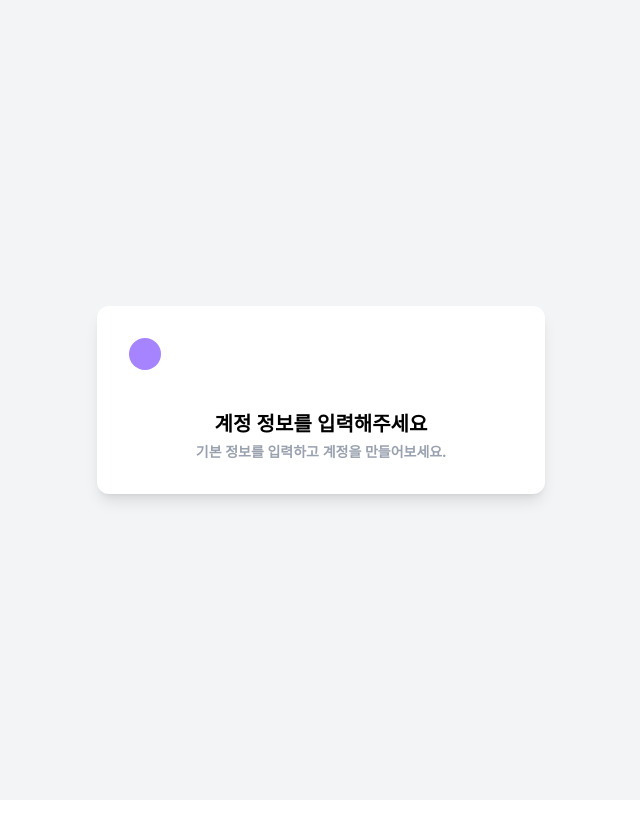
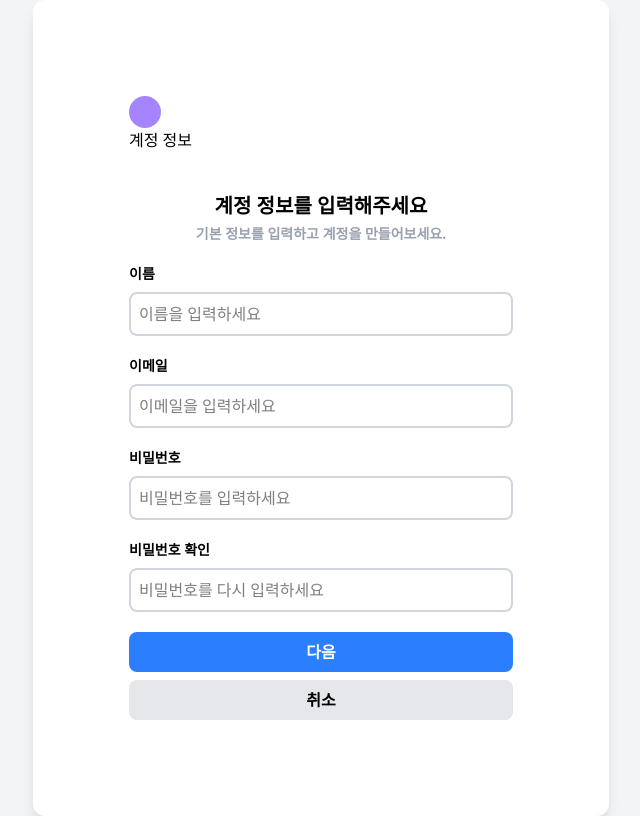
Before and after one commit to JinoPeanut/chat-system, a Next.js app: page /signup in a window 1280 px wide. Shown: the whole page, without its empty margins (319-959 px from the left). Built offline with nearby package versions, Linux system fonts and the light colour scheme.

Commit message:
회원가입 1단계 UI완성 및 입력검증 로직 추가

```diff
--- /dev/null
+++ b/app/(public)/signup/_components/AccountAddInfo.tsx
@@ -0,0 +1,7 @@
+export default function AccoutAddInfo() {
+    return (
+        <div>
+            계정 추가 입력
+        </div>
+    )
+}
--- /dev/null
+++ b/app/(public)/signup/_components/AccountInfo.tsx
@@ -0,0 +1,83 @@
+type AccountInfoProps = {
+    form: {
+        name: string,
+        email: string,
+        password: string,
+        confirmPassword: string,
+    };
+
+    error: {
+        name: string,
+        email: string,
+        password: string,
+        confirmPassword: string,
+    };
+
+    onChange: (key: "name" | "email" | "password" | "confirmPassword", value: string) => void;
+    onNext: () => void,
+    onBlurConfirmPassword: () => void,
+}
+
+const accountFields = [
+    { key: "name", label: "이름", type: "text", placeholder: "이름을 입력하세요" },
+    { key: "email", label: "이메일", type: "email", placeholder: "이메일을 입력하세요" },
+    { key: "password", label: "비밀번호", type: "password", placeholder: "비밀번호를 입력하세요" },
+    { key: "confirmPassword", label: "비밀번호 확인", type: "password", placeholder: "비밀번호를 다시 입력하세요" },
+] as const;
+
+
+export default function AccountInfo({ form, error, onChange, onNext, onBlurConfirmPassword }: AccountInfoProps) {
+
+    return (
+        <>
+            {/* 상단 설명 */}
+            <div className="flex flex-col gap-1 items-center justify-center mt-10 mb-5">
+                <h2 className="text-xl font-bold">
+                    계정 정보를 입력해주세요
+                </h2>
+                <p className="text-sm text-gray-400 font-bold">
+                    기본 정보를 입력하고 계정을 만들어보세요.
+                </p>
+            </div>
+
+            {/* 정보입력칸 */}
+            <div className="flex flex-col gap-5 mb-5">
+                {accountFields.map((field) => {
+                    return (
+                        <div key={field.key}>
+                            <div className="flex flex-col gap-2">
+                                <label className="text-sm font-bold">{field.label}</label>
+                                <input
+                                    type={field.type}
+                                    value={form[field.key]}
+                                    onChange={(e) => onChange(field.key, e.target.value)}
+                                    onBlur={field.key === "confirmPassword" ? onBlurConfirmPassword : undefined}
+                                    placeholder={field.placeholder}
+                                    className="w-full border-2 border-gray-300 rounded-lg p-2"
+                                />
+                                {error[field.key] && (<p className="text-sm text-red-500">{error[field.key]}</p>)}
+                            </div>
+                        </div>
+                    )
+                })}
+            </div>
+
+            {/* 버튼 영역 */}
+            <div className="flex flex-col gap-2">
+                <button
+                    onClick={onNext}
+                    className="w-full bg-blue-500 rounded-lg text-white font-bold py-2
+                            hover:bg-blue-400 cursor-pointer"
+                >
+                    다음
+                </button>
+                <button
+                    className="w-full bg-gray-200 rounded-lg font-bold py-2
+                            hover:bg-gray-300 cursor-pointer"
+                >
+                    취소
+                </button>
+            </div>
+        </>
+    )
+}
--- /dev/null
+++ b/app/(public)/signup/_components/SignupStep.tsx
@@ -0,0 +1,14 @@
+type SignupStepProps = {
+    step: 1 | 2 | 3;
+}
+
+export default function SignupStep({ step }: SignupStepProps) {
+    return (
+        <div>
+            <div className="rounded-full w-[2rem] h-[2rem] bg-violet-400">
+
+            </div>
+            <p>계정 정보</p>
+        </div>
+    )
+}
--- a/app/(public)/signup/page.tsx
+++ b/app/(public)/signup/page.tsx
@@ -1,28 +1,172 @@
+"use client"
+
+import { useState } from "react";
+import AccountInfo from "./_components/AccountInfo";
+import AccoutAddInfo from "./_components/AccountAddInfo";
+import SignupStep from "./_components/SignupStep";
+
 export default function SignUp() {
+
+    const [step, setStep] = useState(1);
+    const [form, setForm] = useState({
+        email: "",
+        password: "",
+        confirmPassword: "",
+        name: "",
+        department: "",
+        position: "",
+        inviteCode: "",
+    });
+
+    const [error, setError] = useState({
+        email: "",
+        password: "",
+        confirmPassword: "",
+        name: "",
+        department: "",
+        position: "",
+        inviteCode: "",
+    });
+
+    const validateField = (key: keyof typeof form, value: string, nextForm: typeof form) => {
+        switch (key) {
+            case "name":
+                if (value === "") return "";
+
+                if (!/^[ㄱ-ㅎㅏ-ㅣ가-힣\s]+$/.test(value)) {
+                    return "이름은 한글만 입력할 수 있습니다";
+                }
+                return "";
+
+            case "email":
+                if (value === "") return "";
+
+                if (/[가-힣ㄱ-ㅎㅏ-ㅣ]/.test(value)) {
+                    return "이메일에는 한글을 사용할 수 없습니다";
+                }
+                return "";
+
+            case "password":
+                if (value === "") return "";
+                return "";
+
+            case "confirmPassword":
+                if (value === "") return "";
+                return "";
+
+            default:
+                return "";
+        }
+    }
+
+    const handleChange = (key: keyof typeof form, value: string) => {
+        setForm((prev) => ({
+            ...prev,
+            [key]: value,
+        }))
+
+        const errorMessage = validateField(key, value, {
+            ...form,
+            [key]: value,
+        })
+
+        setError((prev) => ({
+            ...prev,
+            [key]: errorMessage,
+        }))
+    }
+
+    // 비밀번호 확인 검사
+    const validateConfirmPassword = () => {
+        if (!form.confirmPassword.trim()) return;
+
+        setError((prev) => ({
+            ...prev,
+            confirmPassword:
+                form.confirmPassword !== form.password
+                    ? "비밀번호가 일치하지 않습니다."
+                    : "",
+        }));
+    };
+
+    // 회원가입 검사 함수
+    const validateAccountForm = () => {
+        const newErrors = {
+            name: !form.name.trim()
+                ? "이름을 입력해주세요."
+                : !/^[ㄱ-ㅎㅏ-ㅣ가-힣\s]+$/.test(form.name)
+                    ? "이름은 한글만 입력할 수 있습니다."
+                    : "",
+
+            email: !form.email.trim()
+                ? "이메일을 입력해주세요."
+                : !/^[^\s@]+@[^\s@]+\.[^\s@]+$/.test(form.email)
+                    ? "올바른 이메일 형식을 입력해주세요."
+                    : "",
+
+            password: !form.password.trim()
+                ? "비밀번호를 입력해주세요."
+                : !/^(?=.*[a-z])(?=.*[A-Z])(?=.*\d)(?=.*[^A-Za-z\d]).{8,}$/.test(form.password)
+                    ? "비밀번호는 8자 이상, 대소문자/숫자/특수문자를 포함해야 합니다."
+                    : "",
+
+            confirmPassword:
+                form.confirmPassword !== form.password
+                    ? "비밀번호가 일치하지 않습니다."
+                    : "",
+        };
+
+        setError((prev) => ({
+            ...prev,
+            ...newErrors,
+        }));
+
+        return Object.values(newErrors).every((error) => error === "");
+    };
+
+    // 1단계 회원가입 전용 검사(버튼용)
+    const handleNextFromAccount = () => {
+        if (!validateAccountForm()) return;
+        setStep(2);
+    }
+
+
+    const handleSubmit = async () => {
+        const res = await fetch("/api/auth/signup", {
+            method: "POST",
+            headers: {
+                "Content-Type": "application/json",
+            },
+            body: JSON.stringify({
+                email: form.email,
+                password: form.password,
+                name: form.name,
+                department: form.department,
+                position: form.position,
+                inviteCode: form.inviteCode,
+            }),
+        });
+
+        if (!res.ok) {
+            // 실패 처리
+            return;
+        }
+
+        // 성공 처리
+    };
+
+
     return (
         <div className="min-h-screen flex items-center justify-center bg-gray-100">
-            <div className="w-full max-w-md rounded-xl bg-white p-8 shadow-lg">
-                {/* 단계별 표시 */}
-                <div>
-                    <div className="rounded-full w-[2rem] h-[2rem] bg-violet-400">
-
-                    </div>
+            <div className="w-full max-w-xl rounded-xl bg-white p-24 shadow-lg">
+                <div className="mb-8">
+                    <SignupStep step={step} />
                 </div>
 
-                {/* 상단 설명 */}
-                <div className="flex flex-col gap-1 items-center justify-center mt-10">
-                    <h2 className="text-xl font-bold">
-                        계정 정보를 입력해주세요
-                    </h2>
-                    <p className="text-sm text-gray-400 font-bold">
-                        기본 정보를 입력하고 계정을 만들어보세요.
-                    </p>
-                </div>
-
-                {/* 정보입력칸 */}
-                <div>
-
-                </div>
+                {step === 1 &&
+                    <AccountInfo form={form} error={error} onChange={handleChange} onNext={handleNextFromAccount} onBlurConfirmPassword={validateConfirmPassword} />}
+                {step === 2 && <AccoutAddInfo />}
+                {step === 3 && <></>}
             </div>
         </div>
     )
--- a/app/api/auth/signup/route.ts
+++ b/app/api/auth/signup/route.ts
@@ -23,6 +23,17 @@ export async function POST(request: Request) {
         );
     }
 
+    const company = await prisma.company.findUnique({
+        where: { inviteCode: body.inviteCode }
+    })
+
+    if (!company) {
+        return NextResponse.json(
+            { message: "유효하지 않은 초대코드 입니다" },
+            { status: 404 }
+        )
+    }
+
     const passwordHash = await bcrypt.hash(body.password, 10);
 
     const user = await prisma.user.create({
@@ -35,6 +46,8 @@ export async function POST(request: Request) {
             position: body.position,
             status: "offline",
             profilePic: null,
+            createdAt: new Date(body.createdAt),
+            companyId: company.id,
         },
     });
 
```
